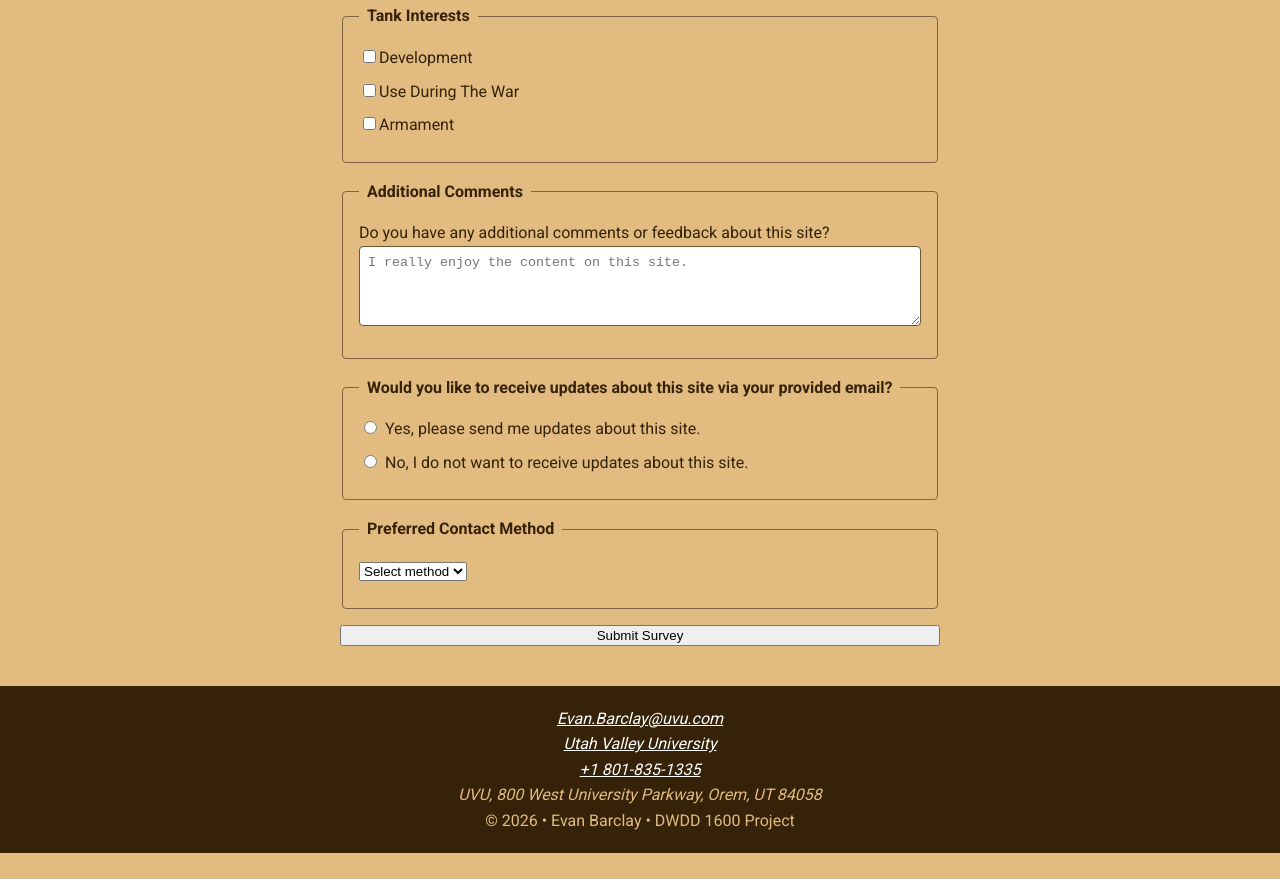
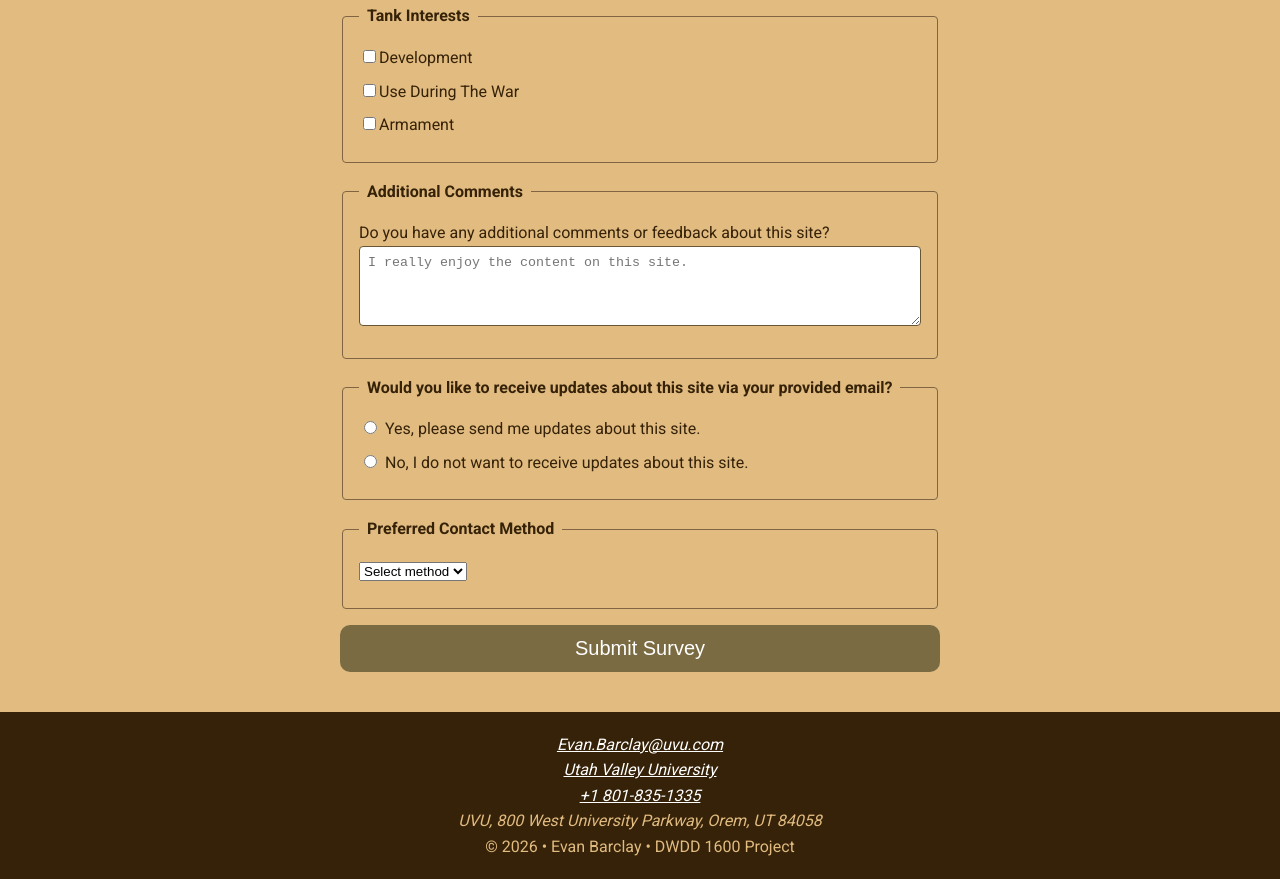
Before and after one commit to BagpipesRbetter/dwdd1600, a plain HTML site: page 06form/survey.html in a window 1280 px wide. Shown: the part 1201-2080 px from the top of the page. Before the commit the page ends 2054 px from the top, so only its background shows below. Drawn offline with Linux system fonts and the light colour scheme.

Commit message:
fixes to 06form

```diff
--- a/06form/style.css
+++ b/06form/style.css
@@ -302,3 +302,12 @@ footer a:hover {
 .submition:hover {
     background-color: #685634;
 }
+.survey button {
+    background-color: #7b6b43;
+    color: #fff;
+    padding: 0.75rem 2rem;
+    border: none;
+    border-radius: 10px;
+    font-size: 1.25rem;
+    cursor: pointer;
+}
```
